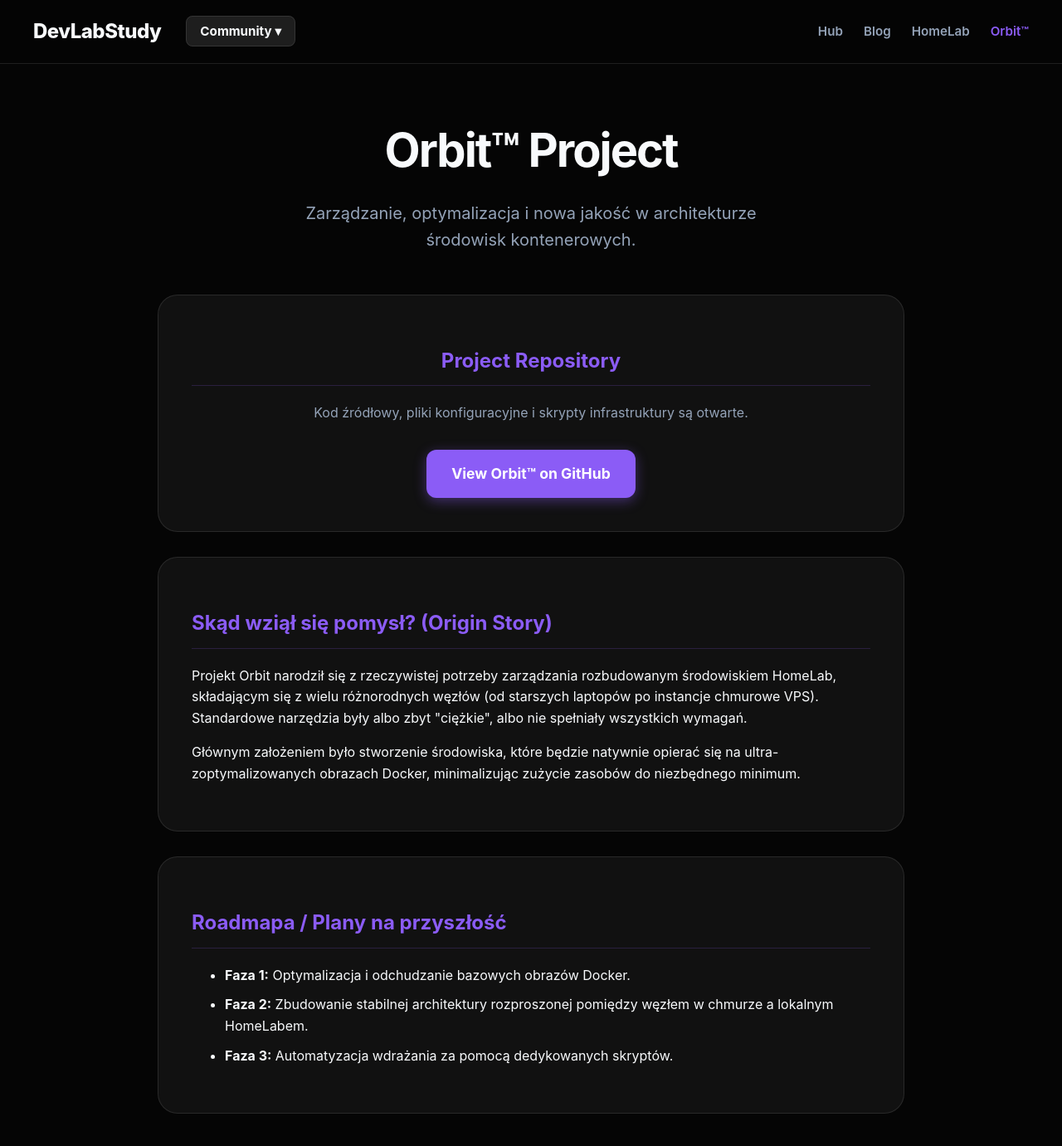
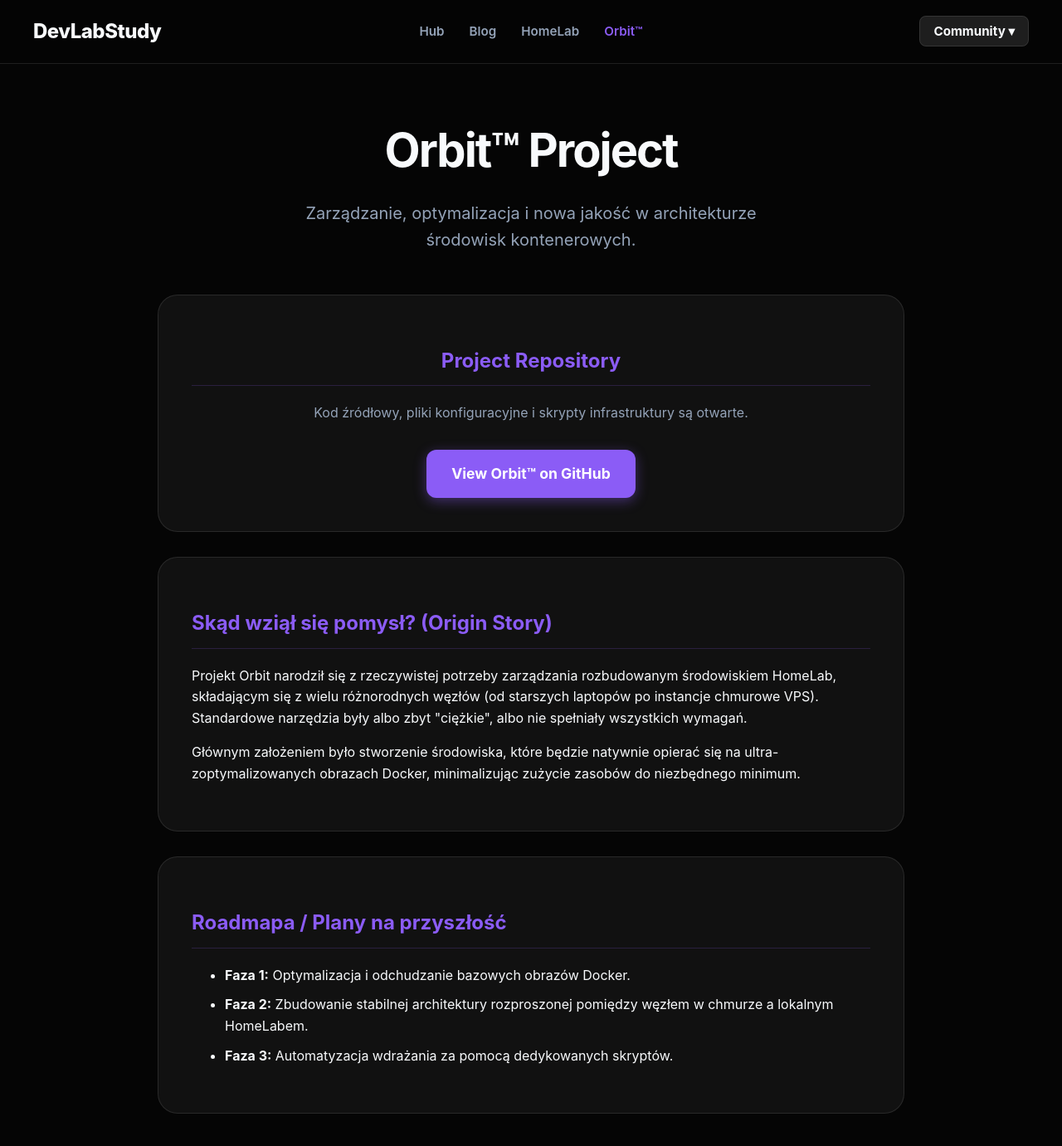
Before and after one commit to TobiMessi/TobiMessi.github.io, a Jekyll site: the page orbit.html, which Jekyll copies as it is, in a window 1280 px wide and 1400 px high. Shown: the top 1381 px of the window at 83% size. Built offline with Jekyll 4.4.1, drawn with Linux system fonts in a browser that asks for light colours.

Commit message:
Update orbit.html

```diff
--- a/orbit.html
+++ b/orbit.html
@@ -11,18 +11,20 @@
 
         /* IDENTYCZNY NAVBAR */
         .navbar { position: sticky; top: 0; z-index: 100; background: var(--bg-nav); backdrop-filter: blur(15px); border-bottom: 1px solid var(--border-color); padding: 15px 40px; display: flex; align-items: center; justify-content: space-between; }
-        .nav-left { display: flex; align-items: center; gap: 30px; }
+        .nav-left { flex: 1; display: flex; justify-content: flex-start; }
         .nav-brand { font-size: 1.5rem; font-weight: 800; text-decoration: none; color: var(--text-main); letter-spacing: -0.5px; }
+        .nav-center { flex: 2; display: flex; justify-content: center; gap: 30px; }
+        .nav-center a { text-decoration: none; color: var(--text-muted); font-weight: 600; font-size: 0.95rem; transition: color 0.3s; }
+        .nav-center a:hover, .nav-center a.active { color: var(--accent-purple); }
+        .nav-right { flex: 1; display: flex; justify-content: flex-end; }
+
         .dropdown { position: relative; display: inline-block; padding: 10px 0; }
         .dropbtn { color: var(--text-main); font-weight: 700; font-size: 0.95rem; cursor: pointer; background: rgba(255,255,255,0.1); padding: 8px 16px; border-radius: 8px; border: 1px solid var(--border-color); transition: 0.3s; }
         .dropdown:hover .dropbtn { background: rgba(255,255,255,0.2); }
-        .dropdown-content { display: none; position: absolute; left: 0; top: 100%; background-color: #111; min-width: 180px; box-shadow: 0 10px 40px rgba(0,0,0,0.8); border-radius: 12px; border: 1px solid var(--border-color); overflow: hidden; z-index: 1; opacity: 0; transform: translateY(-10px); transition: all 0.3s ease; }
+        .dropdown-content { display: none; position: absolute; right: 0; top: 100%; background-color: #111; min-width: 180px; box-shadow: 0 10px 40px rgba(0,0,0,0.8); border-radius: 12px; border: 1px solid var(--border-color); overflow: hidden; z-index: 1; opacity: 0; transform: translateY(-10px); transition: all 0.3s ease; }
         .dropdown:hover .dropdown-content { display: block; opacity: 1; transform: translateY(0); }
         .dropdown-content a { color: var(--text-main) !important; padding: 12px 20px; text-decoration: none; display: flex; justify-content: space-between; font-size: 0.9rem; font-weight: 600; border-bottom: 1px solid var(--border-color); transition: background 0.2s; }
         .dropdown-content a:hover { background: rgba(255,255,255,0.1); padding-left: 25px; }
-        .nav-right { display: flex; align-items: center; gap: 25px; }
-        .nav-right a { text-decoration: none; color: var(--text-muted); font-weight: 600; font-size: 0.95rem; transition: color 0.3s; }
-        .nav-right a:hover, .nav-right a.active { color: var(--accent-purple); }
 
         .container { max-width: 900px; margin: 60px auto; padding: 0 20px; }
         .hero { text-align: center; margin-bottom: 50px; }
@@ -33,13 +35,21 @@
         .btn-github { display: inline-block; background: var(--accent-purple); color: white; text-decoration: none; padding: 15px 30px; border-radius: 12px; font-weight: 700; margin-top: 15px; transition: 0.3s; box-shadow: 0 4px 15px rgba(139, 92, 246, 0.4); text-align: center; font-size: 1.1rem; }
         .btn-github:hover { transform: translateY(-3px); box-shadow: 0 8px 25px rgba(139, 92, 246, 0.6); }
 
-        @media (max-width: 768px) { .navbar { flex-direction: column; gap: 15px; } .nav-left, .nav-right { justify-content: center; width: 100%; flex-wrap: wrap; } }
+        @media (max-width: 768px) { .navbar { flex-direction: column; gap: 15px; } .nav-left, .nav-center, .nav-right { justify-content: center; width: 100%; flex-wrap: wrap; } }
     </style>
 </head>
 <body>
     <nav class="navbar">
         <div class="nav-left">
             <a href="/" class="nav-brand">DevLabStudy</a>
+        </div>
+        <div class="nav-center">
+            <a href="/">Hub</a>
+            <a href="/blog">Blog</a>
+            <a href="/homelab">HomeLab</a>
+            <a href="/orbit" class="active">Orbit™</a>
+        </div>
+        <div class="nav-right">
             <div class="dropdown">
                 <span class="dropbtn">Community ▾</span>
                 <div class="dropdown-content">
@@ -50,12 +60,6 @@
                     <a href="https://www.reddit.com/user/devlabstudy">Reddit <span>↗</span></a>
                 </div>
             </div>
-        </div>
-        <div class="nav-right">
-            <a href="/">Hub</a>
-            <a href="/blog">Blog</a>
-            <a href="/homelab">HomeLab</a>
-            <a href="/orbit" class="active">Orbit™</a>
         </div>
     </nav>
 
```
